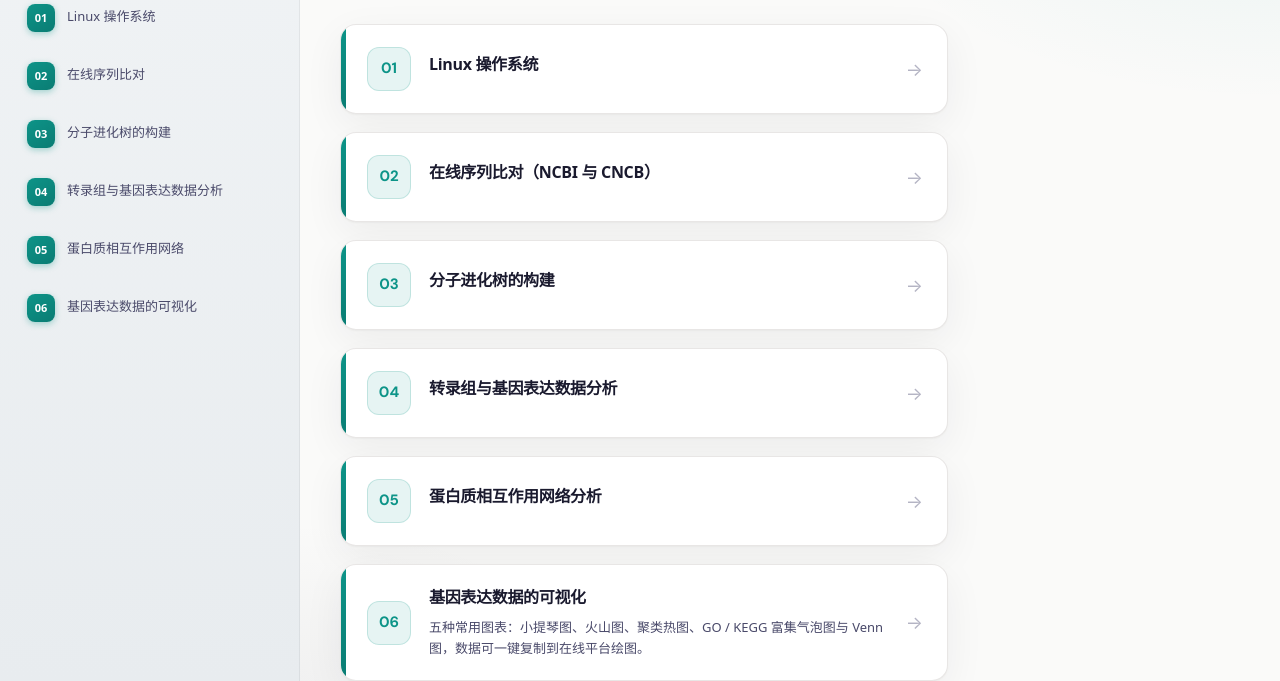
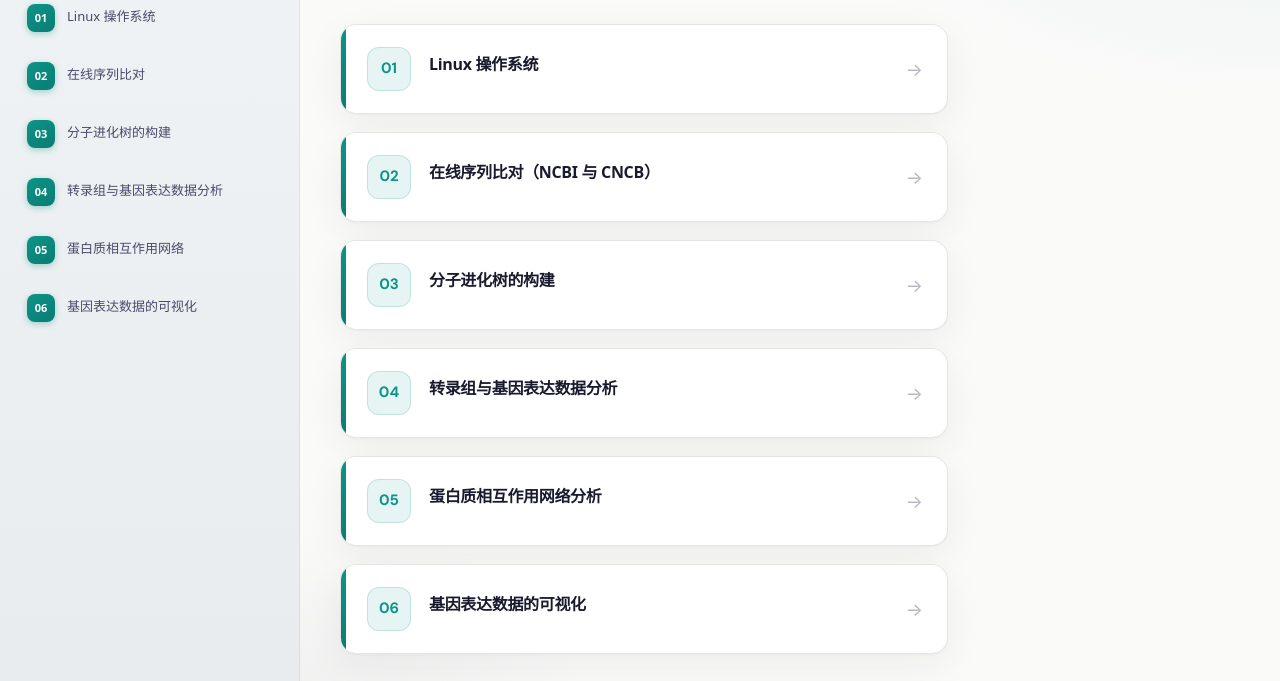
Before and after one commit to shaoxunyuan/Bioinformatics, a plain HTML site: page docs/Practice/index.html in a window 1280 px wide. Shown: the part 119-800 px from the top of the page. Drawn offline with Linux system fonts and the light colour scheme.

Commit message:
docs(practice): 练习目录卡片去掉标题下的说明小字

```diff
--- a/docs/Practice/index.html
+++ b/docs/Practice/index.html
@@ -121,7 +121,6 @@
             <span class="pm-badge">06</span>
             <div class="pm-copy">
               <h2 class="pm-tit">基因表达数据的可视化</h2>
-              <p class="pm-desc">五种常用图表：小提琴图、火山图、聚类热图、GO / KEGG 富集气泡图与 Venn 图，数据可一键复制到在线平台绘图。</p>
             </div>
             <span class="pm-arrow" aria-hidden="true">→</span>
           </div>
```
